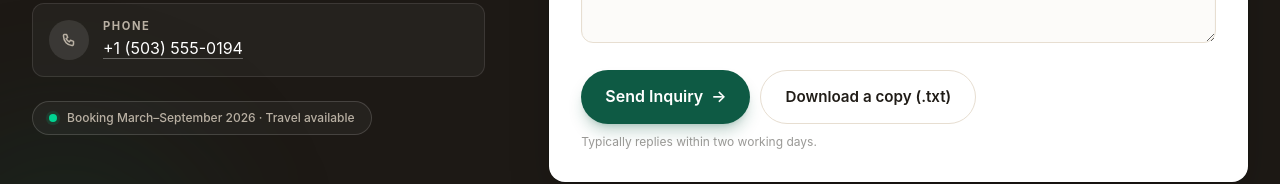
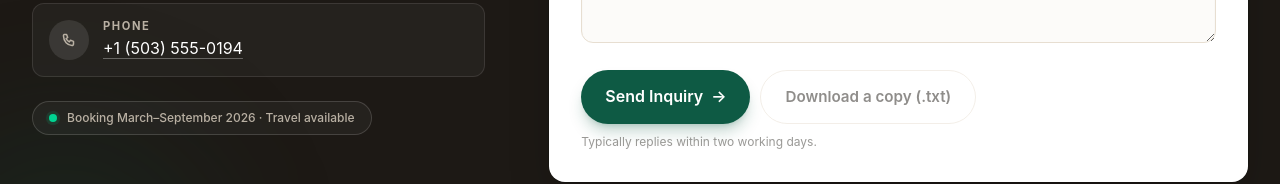
Before and after one commit to MuawiyahDev/photography-portfolio, a React (Vite) app: page / in a window 1280 px wide. Shown: the part 3299-3483 px from the top of the page. Built offline with nearby package versions, Linux system fonts and the light colour scheme.

Commit message:
feat: enable download copy only when form is valid

```diff
--- a/src/components/Contact.jsx
+++ b/src/components/Contact.jsx
@@ -199,6 +199,7 @@ export default function Contact() {
   const messageLen = values.message.trim().length;
   const messageMet = messageLen >= MESSAGE_MIN;
   const hasDraft = Object.values(values).some((v) => v.trim().length > 0);
+  const isFormValid = Object.keys(validate(values)).length === 0;
 
   // No-API file save: downloads the inquiry as a .txt file. Note this
   // saves to the *visitor's* device — browsers cannot write files to
@@ -411,7 +412,15 @@ export default function Contact() {
               <Button
                 variant="ghost"
                 onClick={handleDownloadCopy}
-                title="Save this inquiry as a .txt file on your device"
+                disabled={!isFormValid}
+                title={
+                  isFormValid
+                    ? "Save this inquiry as a .txt file on your device"
+                    : "Fill in all fields correctly to download a copy"
+                }
+                className={
+                  isFormValid ? "" : "cursor-not-allowed opacity-50"
+                }
               >
                 Download a copy (.txt)
               </Button>
```
